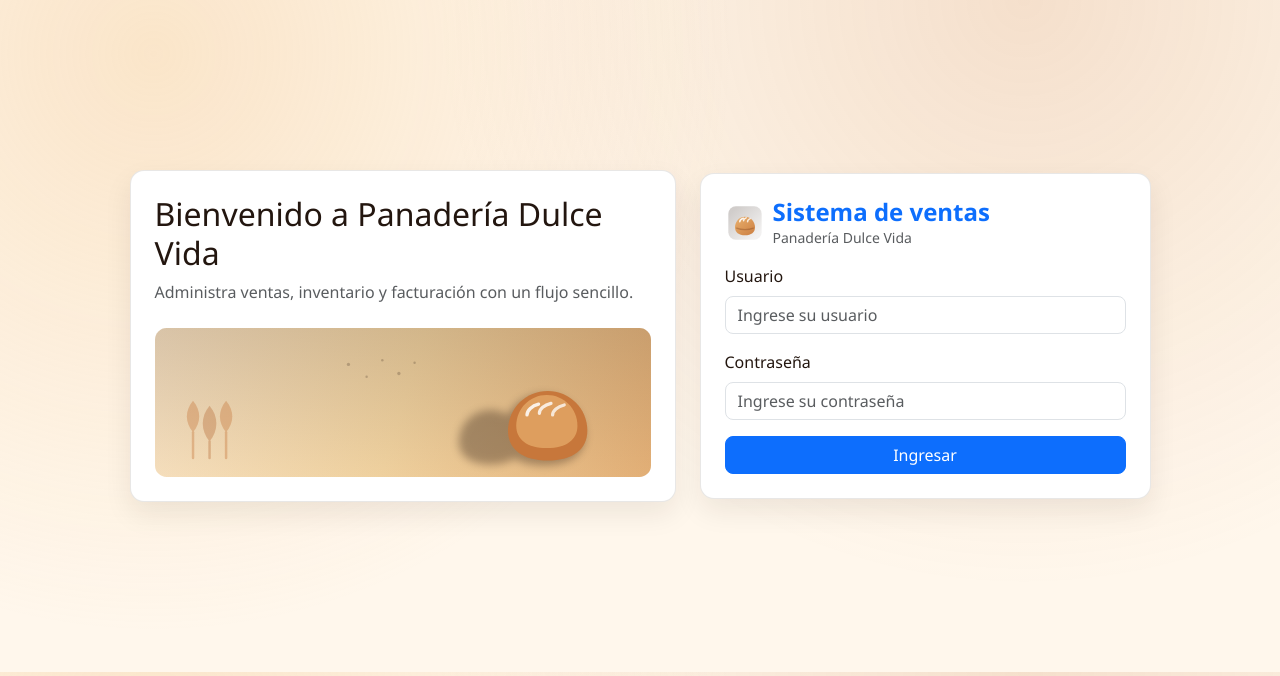
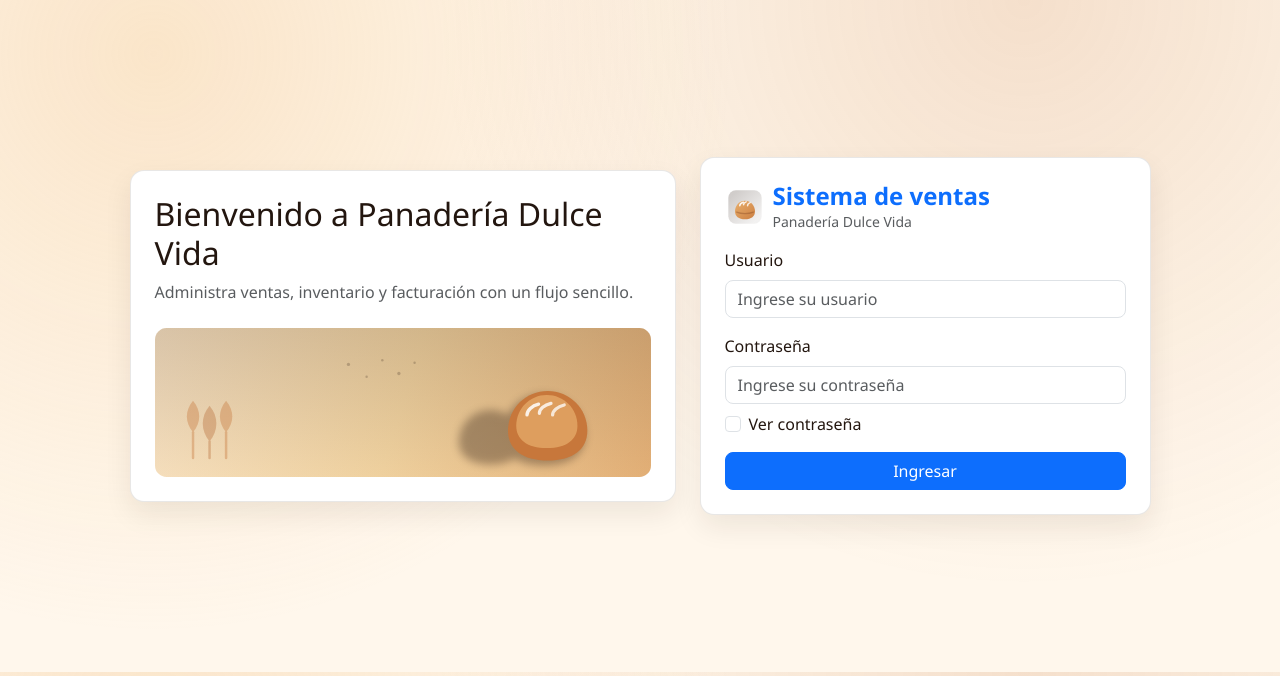
Before and after one commit to Alex010888/sistema_factura, a Flask app: page /login in a window 1280 px wide. Shown: the top 676 px of the page. Run offline with Flask 3, Linux system fonts and the light colour scheme.

Commit message:
modificar login

```diff
--- a/templates/login.html
+++ b/templates/login.html
@@ -26,11 +26,23 @@
       <form method="POST">
         <div class="mb-3">
           <label class="form-label">Usuario</label>
-          <input type="text" name="username" class="form-control" placeholder="Ingrese su usuario" required>
+          <input type="text" name="username" class="form-control" placeholder="Ingrese su usuario" autocomplete="username" required>
         </div>
         <div class="mb-3">
           <label class="form-label">Contraseña</label>
-          <input type="password" name="password" class="form-control" placeholder="Ingrese su contraseña" required>
+          <input
+            type="password"
+            id="passwordInput"
+            name="password"
+            class="form-control"
+            placeholder="Ingrese su contraseña"
+            autocomplete="current-password"
+            required
+          >
+          <div class="form-check mt-2">
+            <input class="form-check-input" type="checkbox" value="1" id="togglePassword">
+            <label class="form-check-label" for="togglePassword">Ver contraseña</label>
+          </div>
         </div>
         <button type="submit" class="btn btn-primary w-100">Ingresar</button>
       </form>
@@ -47,3 +59,16 @@
   </div>
 </div>
 {% endblock %}
+
+{% block scripts %}
+  <script>
+    const passwordInput = document.getElementById('passwordInput');
+    const toggle = document.getElementById('togglePassword');
+
+    if (passwordInput && toggle) {
+      toggle.addEventListener('change', () => {
+        passwordInput.type = toggle.checked ? 'text' : 'password';
+      });
+    }
+  </script>
+{% endblock %}
```
